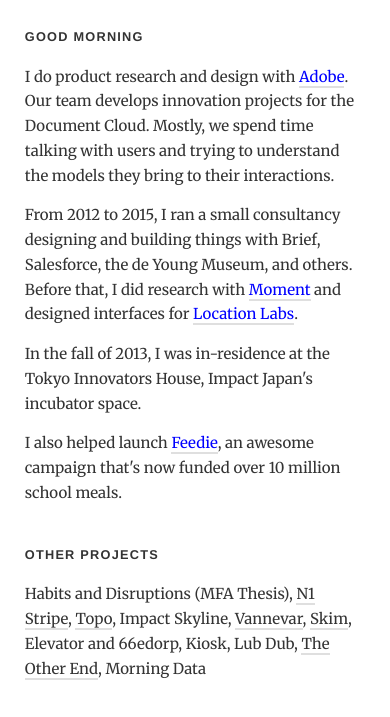
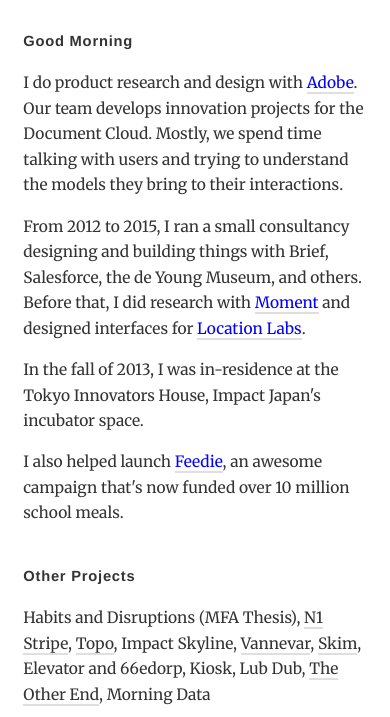
Before and after one commit to coreymlee/coreymlee.github.io, a Jekyll site: the page built from index.html, in a window 390 px wide. Shown: the top 717 px of the page. Built offline with Jekyll 4.4.1, drawn with Linux system fonts in a browser that asks for light colours; grey boxes are pictures that could not be loaded.

Commit message:
Minor design tweaks

```diff
--- a/_layouts/default.html
+++ b/_layouts/default.html
@@ -3,8 +3,6 @@
   <head>
 
   	<link href="https://fonts.googleapis.com/css?family=Merriweather:400,400i,700" rel="stylesheet">
-  	<script src="https://use.typekit.net/nyr8nyp.js"></script>
-  	<script>try{Typekit.load({ async: true });}catch(e){}</script>
 
   	<meta name="viewport" content="width=device-width, initial-scale=1.0" />
   	<link rel="stylesheet" href="{{site.baseurl}}/css/home.css" media="screen, projection" />
--- a/css/home.css
+++ b/css/home.css
@@ -11,10 +11,10 @@
   margin: 3.3rem; }
 
 h3 {
-  font-size: 0.9rem;
-  text-transform: uppercase;
-  letter-spacing: 0.0825rem;
-  font-family: "Proxima Nova", Helvetica Neue, Helvetica, Arial, sans-serif;
+  font-size: 0.95rem;
+  font-weight: 700;
+  letter-spacing: 0.0495rem;
+  font-family: Helvetica Neue, Helvetica, Arial, sans-serif;
   margin: 0 auto 1rem; }
 
 p, ul {
@@ -89,12 +89,12 @@
   #main_container #sidebar {
     flex: 0 1 auto;
     width: 35%;
-    padding-right: 40px;
+    padding-right: 2.475rem;
     box-sizing: border-box; }
     #main_container #sidebar #portrait {
       background: 65% 25% url("/images/cml.png");
       background-size: cover;
-      height: 310px;
+      height: 20.625rem;
       margin-bottom: 1.65rem;
       -webkit-filter: contrast(90%) brightness(80%) sepia(80%) hue-rotate(315deg) opacity(90%) saturate(75%);
       -moz-filter: contrast(90%) brightness(80%) sepia(80%) hue-rotate(315deg) opacity(90%) saturate(75%);
@@ -109,7 +109,7 @@
     #main_container #sidebar {
       padding-right: 1.65rem; }
       #main_container #sidebar #portrait {
-        height: 240px; } }
+        height: 16.5rem; } }
 @media screen and (max-width: 700px) {
   #main_container {
     margin: auto;
@@ -124,20 +124,17 @@
       padding: 0; }
       #main_container #sidebar #portrait {
         width: 100%;
-        height: 300px;
+        height: 19.8rem;
         margin-bottom: 2.475rem; } }
 @media screen and (max-width: 500px) {
   html {
-    font-size: 15px;
+    font-size: 15.5px;
     letter-spacing: 0; }
 
   body {
-    margin: 1.65rem; }
-
-  h3 {
-    font-size: 0.85rem; }
+    margin: 1.875rem 1.5rem; }
 
   #main_container #sidebar #portrait {
-    height: 240px; } }
+    height: 15rem; } }
 
 /*# sourceMappingURL=home.css.map */
--- a/index.html
+++ b/index.html
@@ -22,7 +22,7 @@
 <div id="main" class="frame">
 
 	<section class="intro">
-		<h3><span id="greeting">About Me</span></h3>
+		<h3><span id="greeting">About</span></h3>
 	  <p>
 			I do product research and design with <a href="http://www.adobe.com" target="_blank">Adobe</a>.
 			Our team develops innovation projects for the Document Cloud. Mostly, we spend time talking with users and trying to understand the models they bring to their interactions.
--- a/js/javascript.js
+++ b/js/javascript.js
@@ -10,7 +10,7 @@
 	} else if (time >= 12 && time < 18) {
 		message = "Good Afternoon";
 	} else {
-		message = "About Me";
+		message = "About";
 	}
 	$("#greeting").html(message);
 /*
```
Also changed, not shown: css/home.scss (+12 -14 lines), 1 other file.
